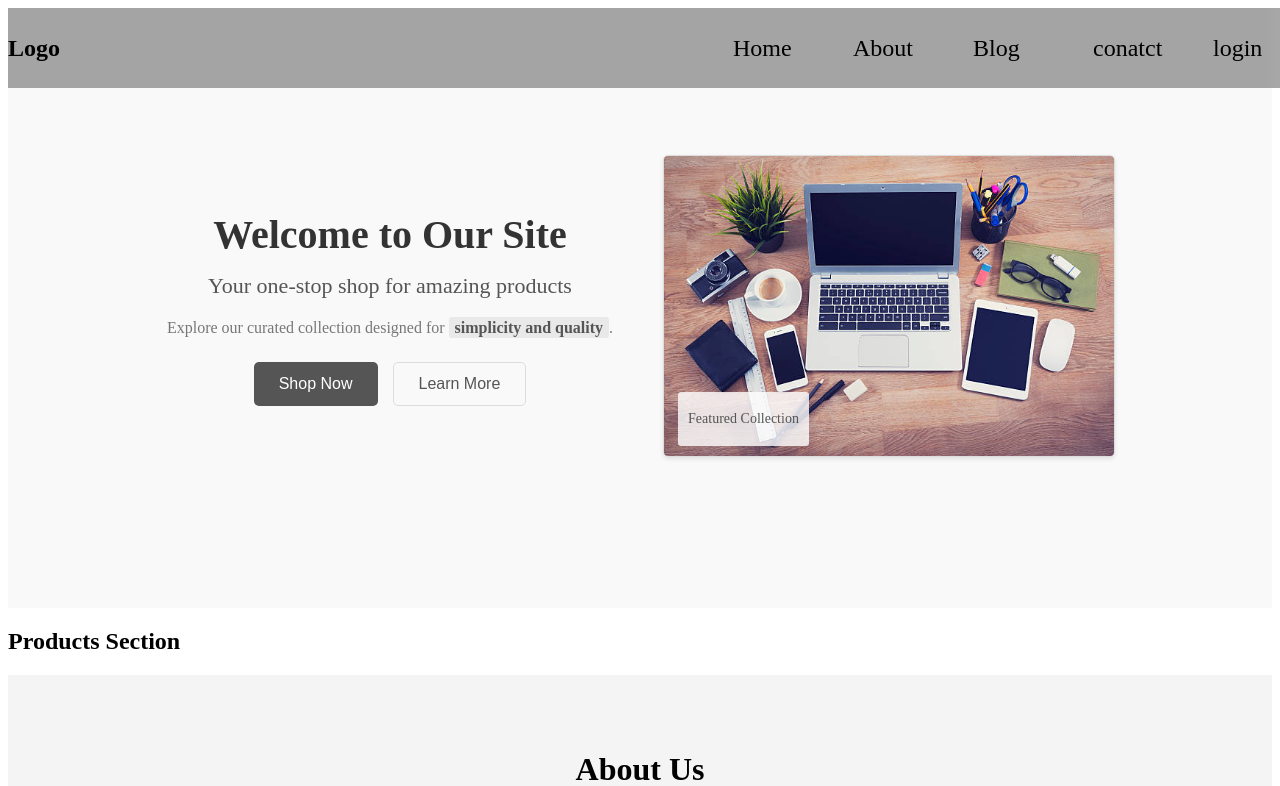
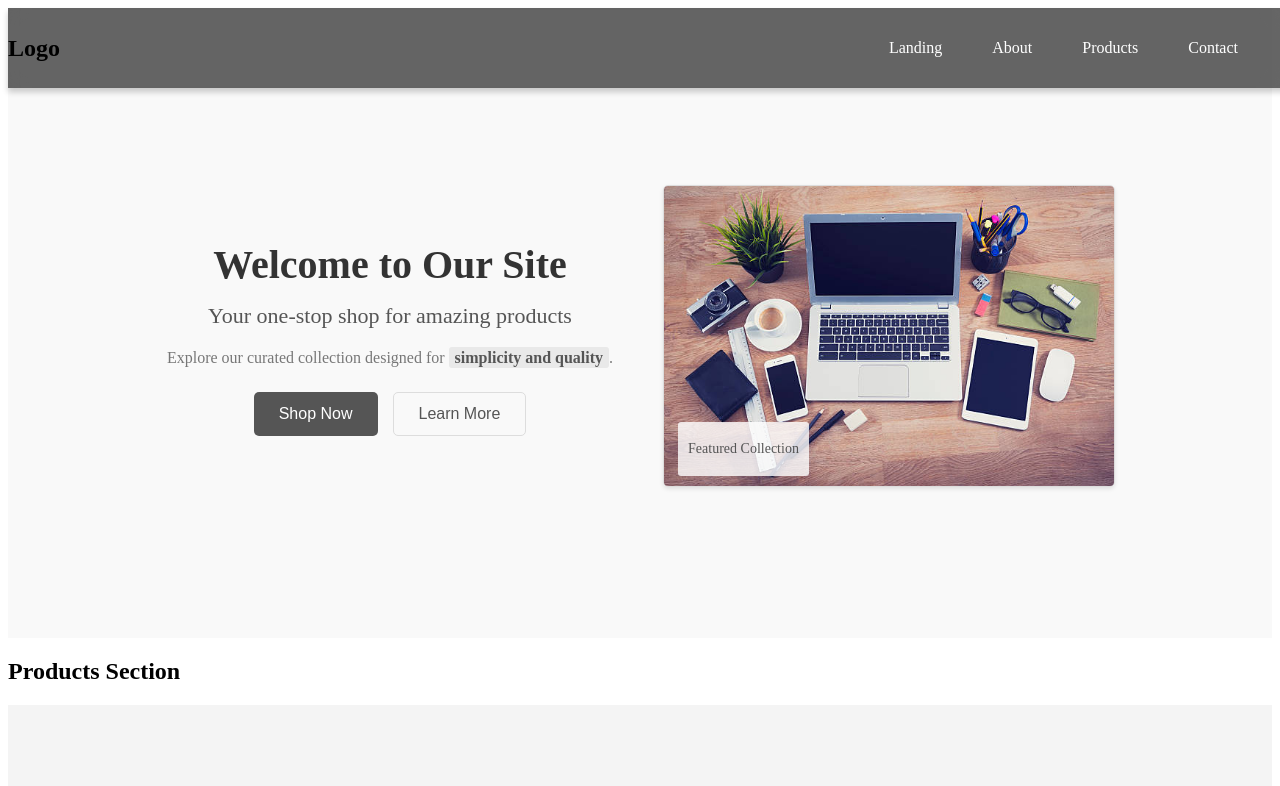
Before and after one commit to Dharam1302/securitydummyproject, a React (Vite) app: page / in a window 1280 px wide. Shown: the top 786 px of the page. Built offline with nearby package versions, Linux system fonts and the light colour scheme.

Commit message:
add navlink navigation between components

```diff
--- a/src/components/AboutUsSection.jsx
+++ b/src/components/AboutUsSection.jsx
@@ -5,13 +5,13 @@ import mentor from "../assets/hanumanthu.jpeg";
 
 const AboutUsSection = () => {
   return (
-    <section className="about-us">
+    <section className="about-us" id="about-us-section">
       <div className="container">
         <h2>About Us</h2>
         <p>
-          Welcome to our platform! We are committed to providing the best services with
-          a seamless experience. Our team is dedicated to innovation, customer satisfaction,
-          and continuous growth.
+          Welcome to our platform! We are committed to providing the best
+          services with a seamless experience. Our team is dedicated to
+          innovation, customer satisfaction, and continuous growth.
         </p>
         <div className="team">
           <div className="team-member">
--- a/src/components/ContactUsSection.jsx
+++ b/src/components/ContactUsSection.jsx
@@ -1,6 +1,6 @@
 function ContactUsSection() {
   return (
-    <section>
+    <section id="contact-us-section">
       <h2>Contact Us Section</h2>
     </section>
   );
--- a/src/components/LandingSection.jsx
+++ b/src/components/LandingSection.jsx
@@ -3,7 +3,11 @@ import landingImage from "../assets/landing-image.jpg"; // Local image
 
 function LandingSection() {
   return (
-    <section className="landing-section">
+    <section
+      className="landing-section"
+      id="landing-section"
+      style={{ paddingTop: "80px" }}
+    >
       <div className="landing-content">
         <h1>Welcome to Our Site</h1>
         <h2 className="subtitle">Your one-stop shop for amazing products</h2>
--- a/src/components/NavBar.jsx
+++ b/src/components/NavBar.jsx
@@ -8,11 +8,18 @@ function NavBar() {
         </h1>
       </div>
       <ul>
-        <li>Home</li>
-        <li>About</li>
-        <li>Blog</li>
-        <li>conatct</li>
-        <li>login</li>
+        <li>
+          <a href="#landing-section">Landing</a>
+        </li>
+        <li>
+          <a href="#about-us-section">About</a>
+        </li>
+        <li>
+          <a href="#products-section">Products</a>
+        </li>
+        <li>
+          <a href="#contact-us-section">Contact</a>
+        </li>
       </ul>
     </nav>
   );
--- a/src/components/Navbar.css
+++ b/src/components/Navbar.css
@@ -1,6 +1,7 @@
 nav {
-  background-color: rgb(83, 80, 81, 0.5);
-  backdrop-filter: blur(5px);
+  background: rgba(0, 0, 0, 0.6); /* Dark semi-transparent background */
+  backdrop-filter: blur(10px); /* Glass effect */
+  -webkit-backdrop-filter: blur(10px); /* Glass effect for Safari */
   width: 100%;
   height: 10vh;
   display: flex;
@@ -8,40 +9,33 @@ nav {
   justify-content: space-between;
   position: fixed;
   z-index: 1;
+  box-shadow: 0 4px 6px rgba(0, 0, 0, 0.2); /* Stronger shadow for separation */
 }
+
 ul {
   list-style: none;
   display: flex;
-  gap: 10px;
-  font-size: 1.5em;
-  padding: 5px;
   gap: 50px;
+  font-size: 1em;
+  padding: 0;
+  margin-right: 50px;
 }
+
 li {
   display: flex;
   align-items: center;
-  position: relative;
-  width: 70px;
-  height: 40px;
-  overflow: hidden;
 }
 
-li::before {
-  content: "";
-  position: absolute;
-  top: 0;
-  left: -100%;
-  width: 100%;
-  height: 100%;
-  background-color: rgba(253, 88, 187, 0.5);
-  transition: left 0.3s ease-in-out;
+li a {
+  text-decoration: none; /* Remove text decoration */
+  color: #ffffff; /* White text for contrast */
+  transition: color 0.3s ease; /* Smooth transition for hover effect */
 }
 
-li:hover::before {
-  border-left: 5px solid;
-  left: 0;
+li a:hover {
+  color: #00bcd4; /* Highlight color on hover */
 }
 
-li:hover {
-  cursor: pointer;
+html {
+  scroll-behavior: smooth;
 }
--- a/src/components/ProductsSection.jsx
+++ b/src/components/ProductsSection.jsx
@@ -1,8 +1,8 @@
-const ProductsSection = (() => {
+const ProductsSection = () => {
   return (
-    <section>
+    <section id="products-section">
       <h2>Products Section</h2>
     </section>
   );
-})
+};
 export default ProductsSection;
--- a/src/index.css
+++ b/src/index.css
@@ -67,3 +67,6 @@ button:focus-visible {
   }
 }
  */
+html {
+  scroll-behavior: smooth;
+}
```
